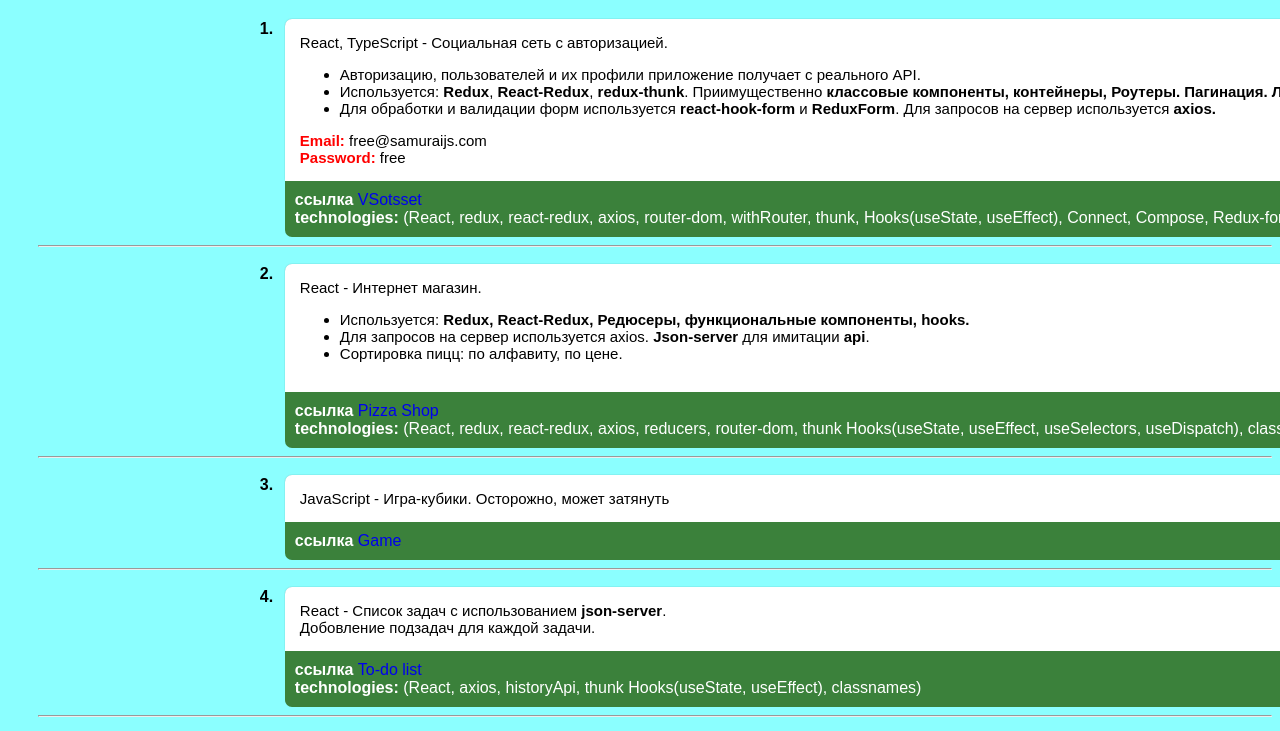
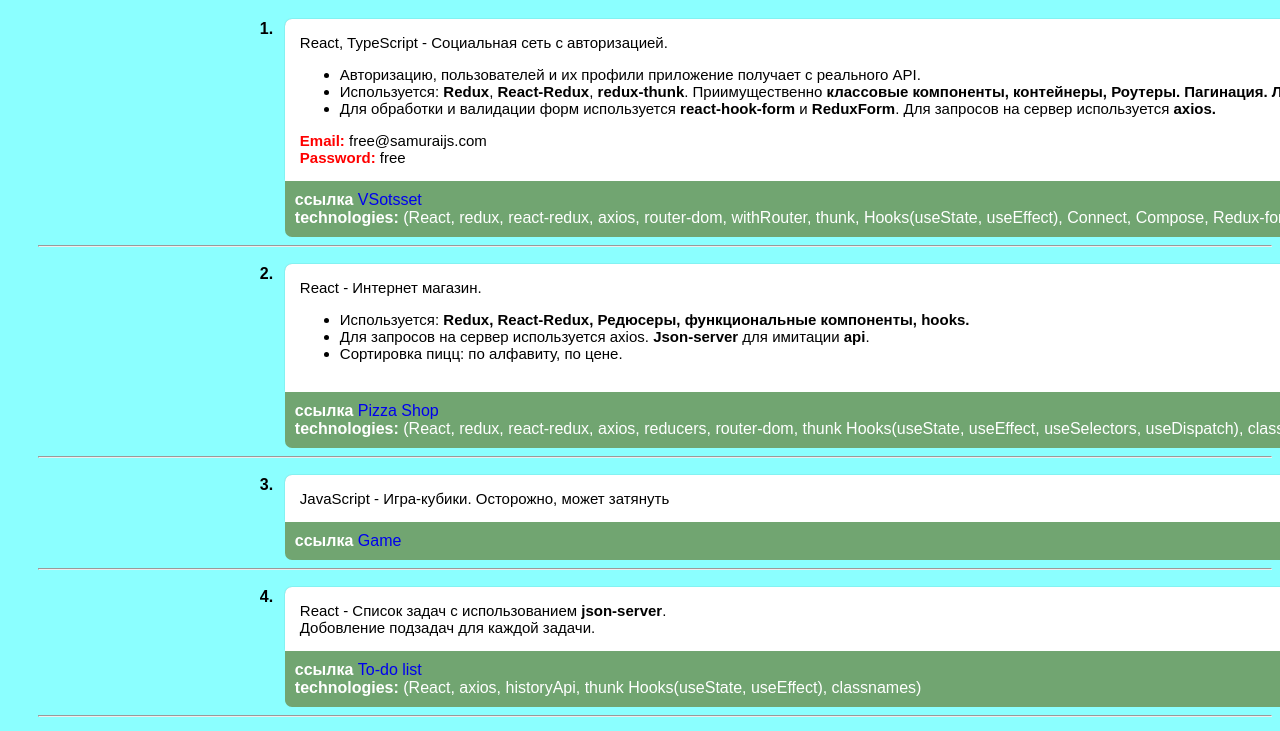
Before and after one commit to Suanchik/portf, a plain HTML site: page index.html in a window 1280 px wide. Shown: the part 61-792 px from the top of the page. Drawn offline with Linux system fonts and the light colour scheme.

Commit message:
Update index.css

```diff
--- a/css/index.css
+++ b/css/index.css
@@ -74,7 +74,7 @@ p {
 
   .technologies {
     margin-top: -10px;
-    background-color: rgb(59, 129, 59);
+    background-color: rgb(113, 165, 113);
     color: white;
     width: 1210px;
     padding: 10px;
```
